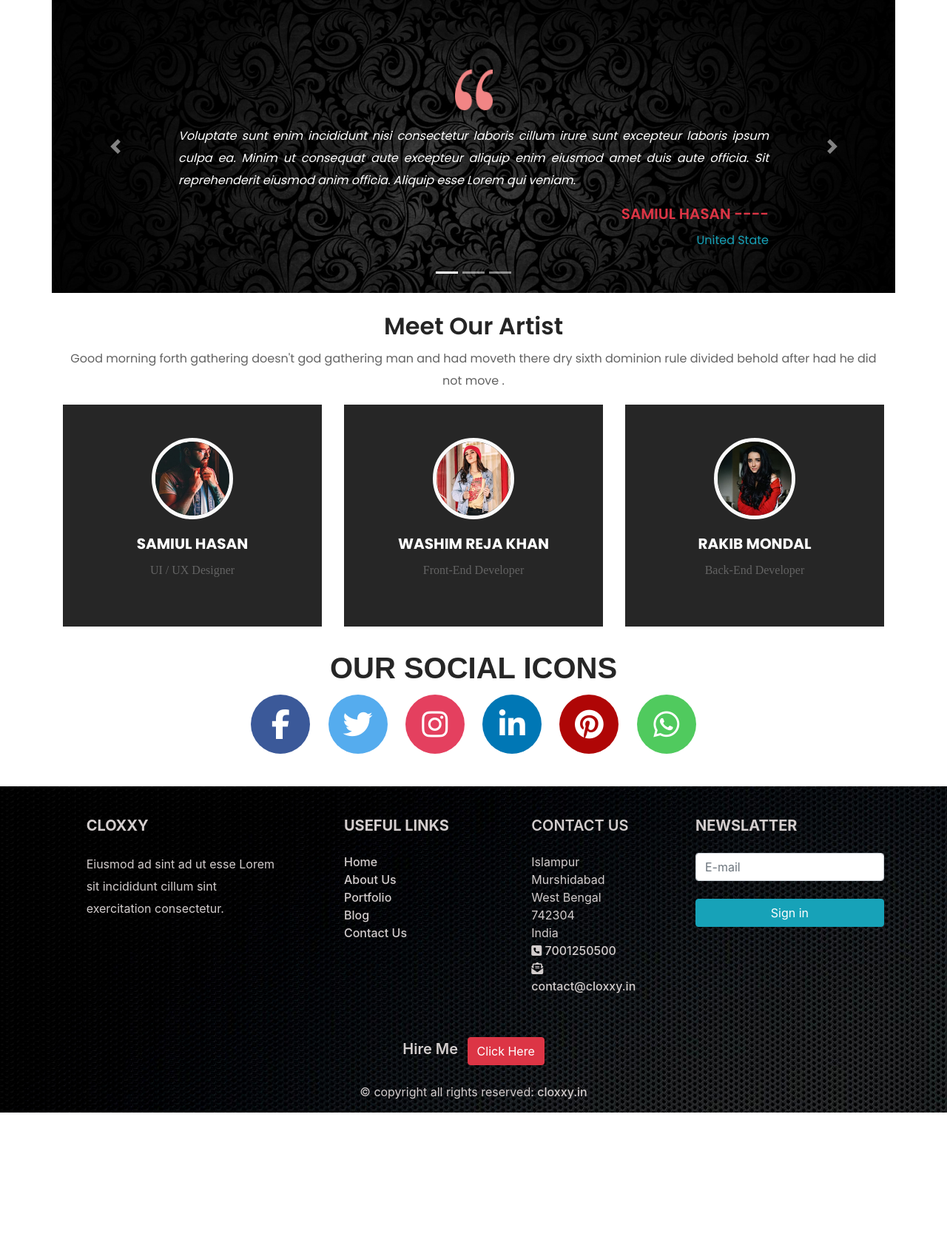
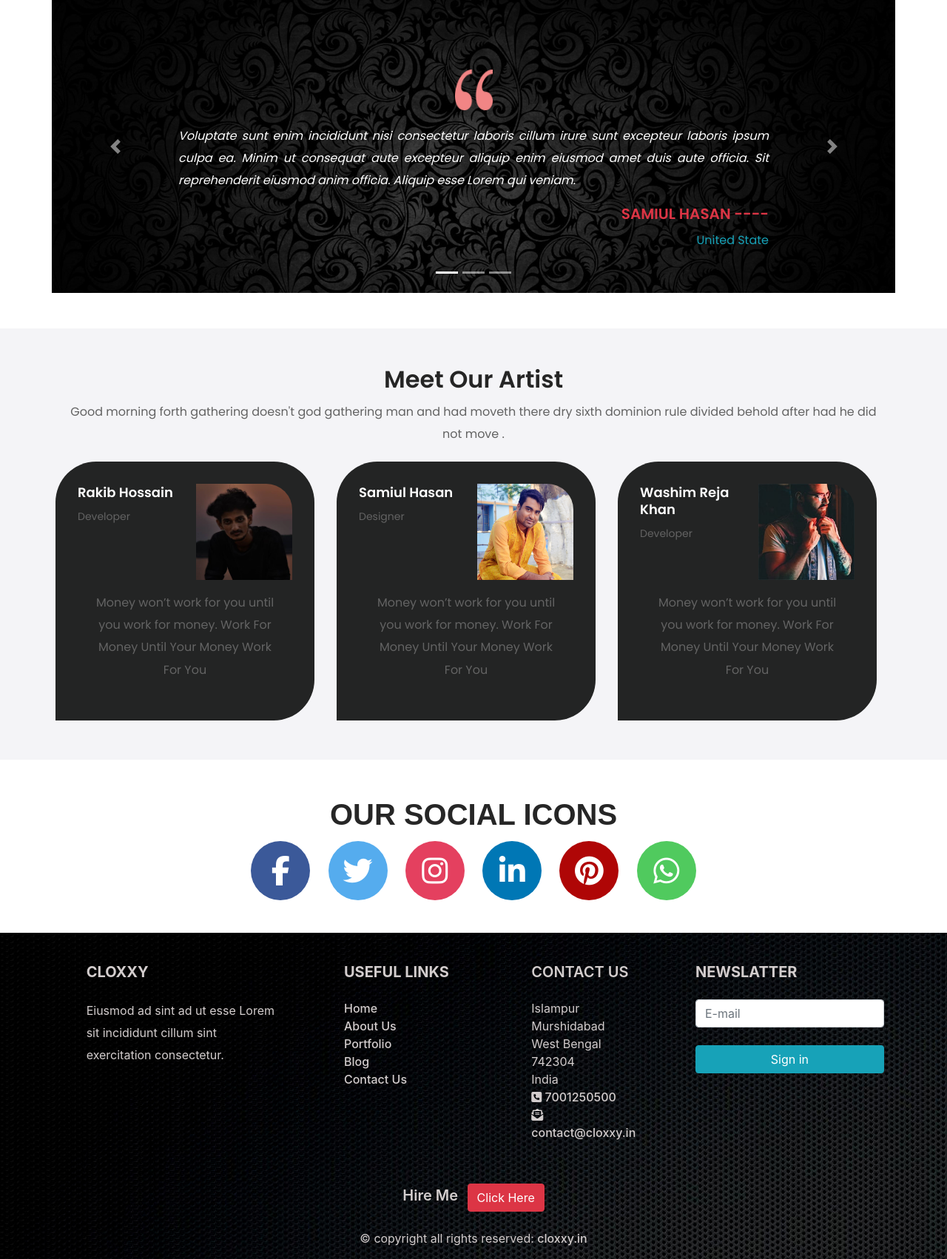
Before and after one commit to samiulcollaboration/CloxxyDemo, a PHP site: page /about.html in a window 1280 px wide. Shown: the part 1015-2717 px from the top of the page at 74% size. Before the commit the page ends 2519 px from the top, so only its background shows below. Run offline with PHP 8.4, Linux system fonts and the light colour scheme; some libraries are stand-ins or nearby versions.

Commit message:
about a hover kore niyen.. !  index ok ?

```diff
--- a/about.html
+++ b/about.html
@@ -9,6 +9,8 @@
 
     <!-- Title -->
     <title>Cloxxy - About Us</title>
+
+    <link rel="stylesheet" href="https://stackpath.bootstrapcdn.com/bootstrap/4.3.1/css/bootstrap.min.css">
 
     <!-- Favicon -->
     <link rel="icon" href="./img/core-img/favicon.png">
@@ -181,84 +183,106 @@
 
     <!-- Meet Our Artist Start-->
     <section>
+        <div class="MeetTheTeam my-5 py-5">
             <div class="container">
                 <div class="row">
                     <div class="col-lg-12">
                         <h2 class="text-center">Meet Our Artist</h2>
-                    <p class="text-center">Good morning forth gathering doesn't god gathering man and had moveth there dry
+                        <p class="text-center">Good morning forth gathering doesn't god gathering man and had moveth there
+                            dry
                             sixth dominion rule divided behold after had he did not move .</p>
                     </div>
                 </div>
+                <div class="row">
+                    <div class="col-xl-4 col-lg-5 TeamMemberOutter pb-2">
+                        <div class="TeamMember" id="TeamMemberId1">
+                            <div class="row">
+                                <div class="col-6">
+                                    <div class="TeamMemberName">
+                                        <h4 class="text-white">Rakib Hossain</h4>
+                                        <p>Developer</p>
                                     </div>
-        <!-- Meet Our Artist Body -->
-        <section class="team-body">
-            <div class="container">
-                <div class="row">
-                    <div class="col-md-4">
-                        <div class="single-team">
-                            <div class="side-one">
-                                <img src="img/core-img/antu.jpg" class="img-fluid" alt="">
-                                <h3 class="text-white text-uppercase">Samiul Hasan</h3>
-                                <p>UI / UX Designer</p>
                                 </div>
-                            <div class="side-two">
-                                <span>Samiul Hasan is our UI and UX Designer for the last 5 years. He has successfully
-                                    completed
-                                    over 1000+ project on his own.</span>
-                                <p class="socials">
-                                    <a href="#"><i class="fab fa-facebook-f"></i></a>
-                                    <a href="#"><i class="fab fa-twitter"></i></a>
-                                    <a href="#"><i class="fab fa-linkedin-in"></i></a>
-                                    <a href="#"><i class="fab fa-instagram"></i></a>
-                                </p>
+                                <div class="col-6">
+                                    <div class="TeamMemberImg">
+                                        <img src="img/core-img/rk.jpg" alt="">
                                     </div>
                                 </div>
                             </div>
-                    <div class="col-md-4">
-                        <div class="single-team">
-                            <div class="side-one">
-                                <img src="img/core-img/raj.jpg" class="img-fluid" alt="">
-                                <h3 class="text-white text-uppercase">Washim Reja Khan</h3>
-                                <p>Front-End Developer</p>
+                            <div class="col-12 mt-3 text-center">
+                                <p>Money won’t work for you until you work for money.
+                                    Work For Money Until Your Money Work For You </p>
                             </div>
-                            <div class="side-two">
-                                <span>Washim Reja Khan is our Front-End Developer for the last 5 years. He has successfully
-                                    completed
-                                    over 1000+ project on his own.</span>
-                                <p class="socials">
-                                    <a href="#"><i class="fab fa-facebook-f"></i></a>
-                                    <a href="#"><i class="fab fa-twitter"></i></a>
-                                    <a href="#"><i class="fab fa-linkedin-in"></i></a>
+                            <div class="TeamMemberSocial d-none" id="TeamMemberIcon1">
+                                <a href="#"><i class="fab fa-facebook-square"></i></a>
                                 <a href="#"><i class="fab fa-instagram"></i></a>
-                                </p>
+                                <a href="#"><i class="fab fa-twitter-square"></i></a>
+                                <a href="#"><i class="fab fa-linkedin"></i></i></a>
                             </div>
                         </div>
                     </div>
-                    <div class="col-md-4">
-                        <div class="single-team">
-                            <div class="side-one">
-                                <img src="img/core-img/rakib.jpg" class="img-fluid" alt="">
-                                <h3 class="text-white text-uppercase">Rakib Mondal</h3>
-                                <p>Back-End Developer</p>
+                    <div class="col-xl-4 col-lg-5 TeamMemberOutter pb-2">
+                        <div class="TeamMember" id="TeamMemberId2">
+                            <div class="row">
+                                <div class="col-6">
+                                    <div class="TeamMemberName">
+                                        <h4 class="text-white">Samiul Hasan</h4>
+                                        <p>Designer</p>
                                     </div>
-                            <div class="side-two">
-                                <span>Rakib Mondal is our Back-End Developer for the last 6 years. He has successfully
-                                    completed
-                                    over 1000+ project on his own.</span>
-                                <p class="socials">
-                                    <a href="#"><i class="fab fa-facebook-f"></i></a>
-                                    <a href="#"><i class="fab fa-twitter"></i></a>
-                                    <a href="#"><i class="fab fa-linkedin-in"></i></a>
+                                </div>
+                                <div class="col-6">
+                                    <div class="TeamMemberImg">
+                                        <img src="img/core-img/antuu.jpg" alt="">
+                                    </div>
+                                </div>
+                            </div>
+                            <div class="col-12 mt-3 text-center">
+                                <p>Money won’t work for you until you work for money.
+                                    Work For Money Until Your Money Work For You </p>
+                            </div>
+                            <div class="TeamMemberSocial d-none" id="TeamMemberIcon2">
+                                <a href="#"><i class="fab fa-facebook-square"></i></a>
                                 <a href="#"><i class="fab fa-instagram"></i></a>
-                                </p>
+                                <a href="#"><i class="fab fa-twitter-square"></i></a>
+                                <a href="#"><i class="fab fa-linkedin"></i></i></a>
+                            </div>
+                        </div>
+                    </div>
+                    <div class="col-xl-4 col-lg-5 TeamMemberOutter pb-2">
+                        <div class="TeamMember" id="TeamMemberId3">
+                            <div class="row">
+                                <div class="col-6">
+                                    <div class="TeamMemberName">
+                                        <h4 class="text-white">Washim Reja Khan</h4>
+                                        <p>Developer</p>
+                                    </div>
+                                </div>
+                                <div class="col-6">
+                                    <div class="TeamMemberImg">
+                                        <img src="img/core-img/antu.jpg" alt="">
+                                    </div>
+                                </div>
+                            </div>
+                            <div class="col-12 mt-3 text-center">
+                                <p>Money won’t work for you until you work for money.
+                                    Work For Money Until Your Money Work For You </p>
+                            </div>
+                            <div class="TeamMemberSocial d-none" id="TeamMemberIcon3">
+                                <a href="#"><i class="fab fa-facebook-square"></i></a>
+                                <a href="#"><i class="fab fa-instagram"></i></a>
+                                <a href="#"><i class="fab fa-twitter-square"></i></a>
+                                <a href="#"><i class="fab fa-linkedin"></i></i></a>
                             </div>
                         </div>
                     </div>
                 </div>
             </div>
-        </section>
+        </div>
+
     </section>
     <!-- Meet Our Artist End -->
+
+
 
     <!-- Big Icon Start -->
     <section>
--- a/style.css
+++ b/style.css
@@ -911,3 +911,105 @@ input:required {
   font-size: 26px;
   font-weight: bolder;
 }
+
+
+
+/* ----Start of Our Services---- */
+
+.OurServices {
+  margin-top: 50px;
+  margin-bottom: 50px;
+}
+
+.OurServicesDiv {
+
+  margin: 0 auto;
+  text-align: center;
+}
+
+.OurServicesIcon img {
+  width: 150px;
+  height: 150px;
+
+}
+
+/* ----End of Our Services---- */
+
+
+
+/* ----Start of Meet The Team---- */
+.MeetTheTeam {
+  background: #f4f4f7;
+}
+
+.TeamMemberOutter {
+ padding: 5px !important;
+}
+
+.TeamMember {
+  color: white;
+  background: #232424;
+  height: 350px;
+  width: 350px;
+  padding: 30px;
+  border-radius: 55px 55px 55px 0px;
+}
+
+.TeamMemberImg img {
+  height: 130px;
+  width: 130px;
+  border-radius: 0 35px 0 0 !important;
+}
+
+.TeamMemberSocial {
+  margin-top: 15px;
+  background: #2980b9;
+  height: 55px;
+  width: 180px;
+  text-align: center;
+  padding-top: 5px;
+  padding-bottom: 20px;
+  padding-left: 5px;
+  padding-right: 5px;
+}
+
+.TeamMemberSocial a:hover {
+  color: white;
+}
+
+.TeamMemberSocial a:active {
+  color: white;
+}
+
+.TeamMemberSocial a:visited {
+  color: white;
+}
+
+.TeamMemberSocial a:link {
+  color: white;
+}
+
+.TeamMemberSocial a i{
+  font-size: 30px;
+  padding: 5px;
+  color: white;
+}
+
+.TeamMemberName h4 {
+  font-size: 18px;
+}
+
+.TeamMemberName p {
+  font-size: 14px !important;
+}
+
+.TeamMember:hover {
+  color: black;
+  transition-duration: .5s;
+  background: #81d742;
+  -webkit-box-shadow: -5px 5px 20px 0px rgba(0, 0, 0, 0.75);
+  -moz-box-shadow: -5px 5px 20px 0px rgba(0, 0, 0, 0.75);
+  box-shadow: -5px 5px 20px 0px rgba(0, 0, 0, 0.75);
+}
+
+/* ----End of Meet The Team---- */
```
Also changed, not shown: index.html (+47 -54 lines), img/bg-img/Graphic-Design.png (added), img/bg-img/Mobile.png (added), img/bg-img/SEO-Service.png (added), img/bg-img/Software-Development.png (added), img/bg-img/Web-Design.png (added), img/bg-img/Web-Development.png (added), img/bg-img/WordPress-Customization.jpg (added), img/bg-img/WordPress.png (added), img/core-img/antuu.jpg (added), img/core-img/rk.jpg (added). Lines whose indentation alone changed are shown as unchanged.
